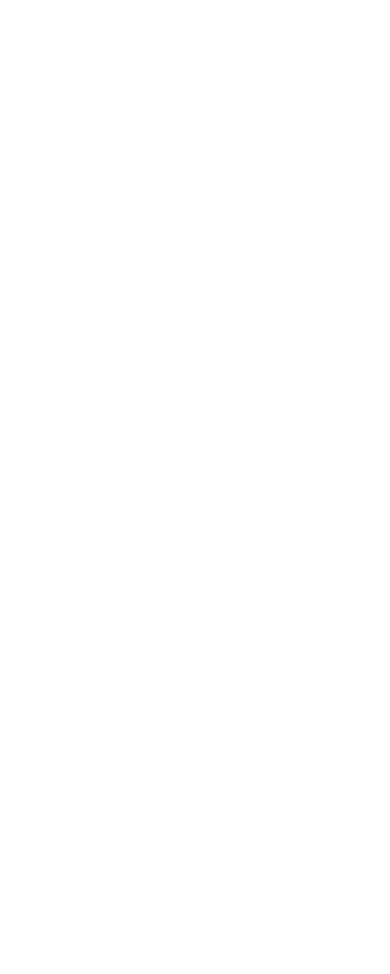
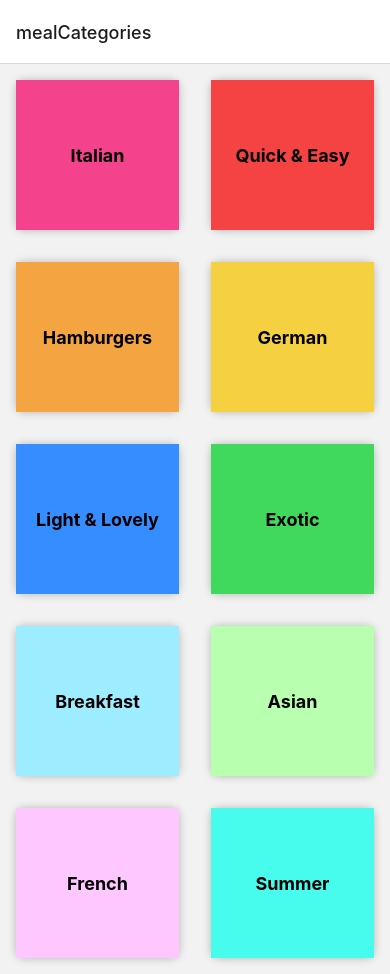
Before and after one commit to YogeshRR/MealApp, a React Native app: screen /mealCategories in a window 390 px wide. Before the commit the page ends 844 px from the top, so only its background shows below. Built offline with nearby package versions, Linux system fonts and the light colour scheme.

Commit message:
95 Getting Started with the React Navigation Package

```diff
--- a/App.js
+++ b/App.js
@@ -1,17 +1,23 @@
 import { StatusBar } from "expo-status-bar";
-import { StyleSheet, Text, View } from "react-native";
+import { StyleSheet } from "react-native";
+import { NavigationContainer } from "@react-navigation/native";
+import { createStackNavigator } from "@react-navigation/stack";
 
-import CategoryScreen from "./screens/CategoryScreen";
+import CategoryScreen from "./screen/CategoryScreen";
+
+const Stack = createStackNavigator();
 
 export default function App() {
   return (
     <>
-      <StatusBar style="light">
-        <CategoryScreen />
-      </StatusBar>
+      <StatusBar style="light"></StatusBar>
+      <NavigationContainer>
+        <Stack.Navigator>
+          <Stack.Screen name="mealCategories" component={CategoryScreen} />
+        </Stack.Navigator>
+      </NavigationContainer>
     </>
   );
-  Y;
 }
 
 const styles = StyleSheet.create({
--- a/app.json
+++ b/app.json
@@ -5,8 +5,9 @@
     "version": "1.0.0",
     "orientation": "portrait",
     "icon": "./assets/icon.png",
+    "backgroundColor" : "blue",
     "userInterfaceStyle": "light",
-    "backgroundColor" : "#24180f",
+
     "splash": {
       "image": "./assets/splash.png",
       "resizeMode": "contain",
--- a/screens/CategoryScreen.js
+++ b/screen/CategoryScreen.js
@@ -18,8 +18,8 @@
       data={CATEGORIES}
       keyExtractor={(item) => item.id}
       renderItem={CategoryItemRenderScreen}
+      key="categories"
       numColumns={2}
-      key="categories"
     />
   );
 }
```
Also changed, not shown: package.json (+6 -1 lines), 1 other file (tests, documents, lock files or other folders).
